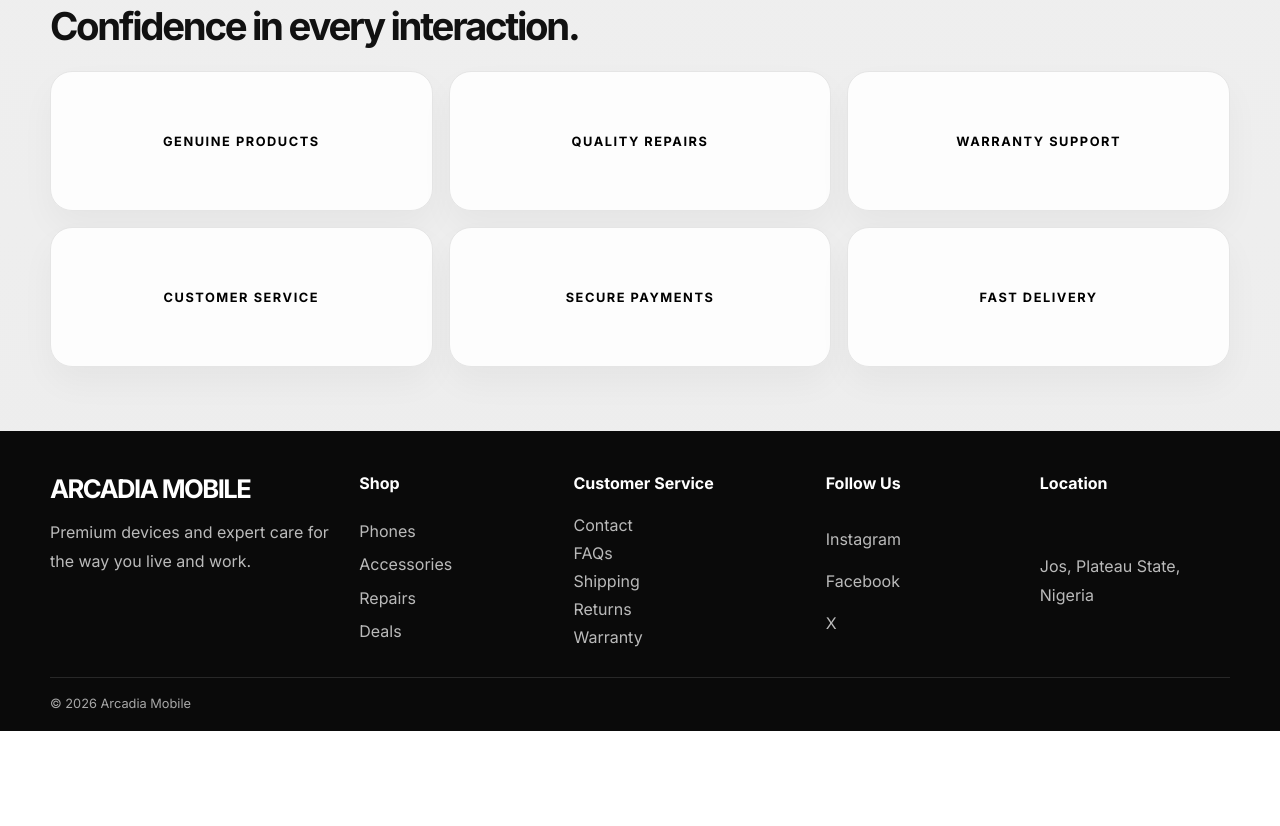
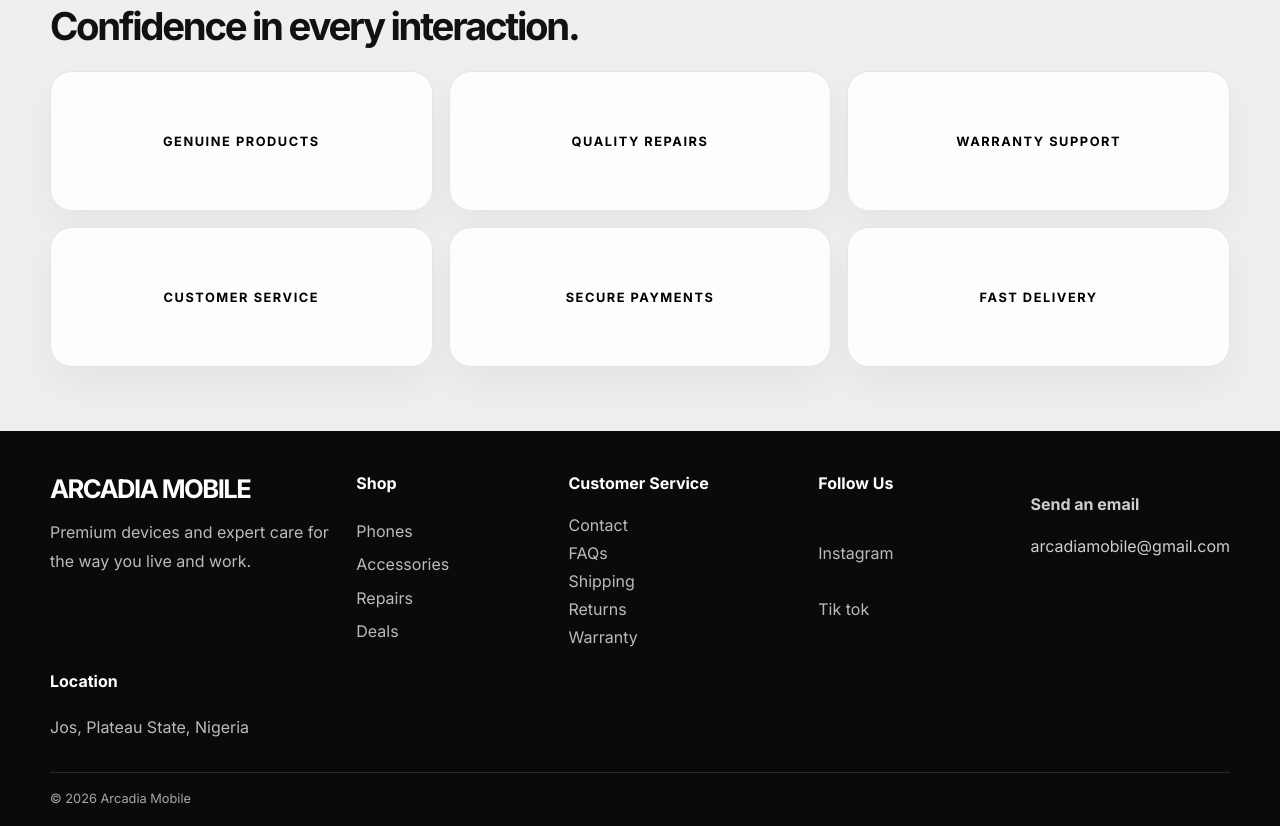
Before and after one commit to Nxtbesthing/ARCADIA-MOBILE, a website built with Vite: page index.html in a window 1280 px wide. Shown: the part 4353-5179 px from the top of the page. Before the commit the page ends 5084 px from the top, so only its background shows below. Built offline with nearby package versions, Linux system fonts and the light colour scheme; no server answers.

Commit message:
modified: index.html

```diff
--- a/index.html
+++ b/index.html
@@ -362,8 +362,12 @@
         <div class="footer-links">
           <h4>Follow Us</h4>
           <a href="#contact">Instagram</a>
-          <a href="#contact">Facebook</a>
-          <a href="#contact">X</a>
+          <a href="#contact">Tik tok</a>
+        </div>
+
+        <div class="Gmail">
+          <h4>Send an email</h4>
+          <a href="mailto:arcadiamobile@gmail.com">arcadiamobile@gmail.com</a>
         </div>
 
         <div class="footer-links location-block">
```
